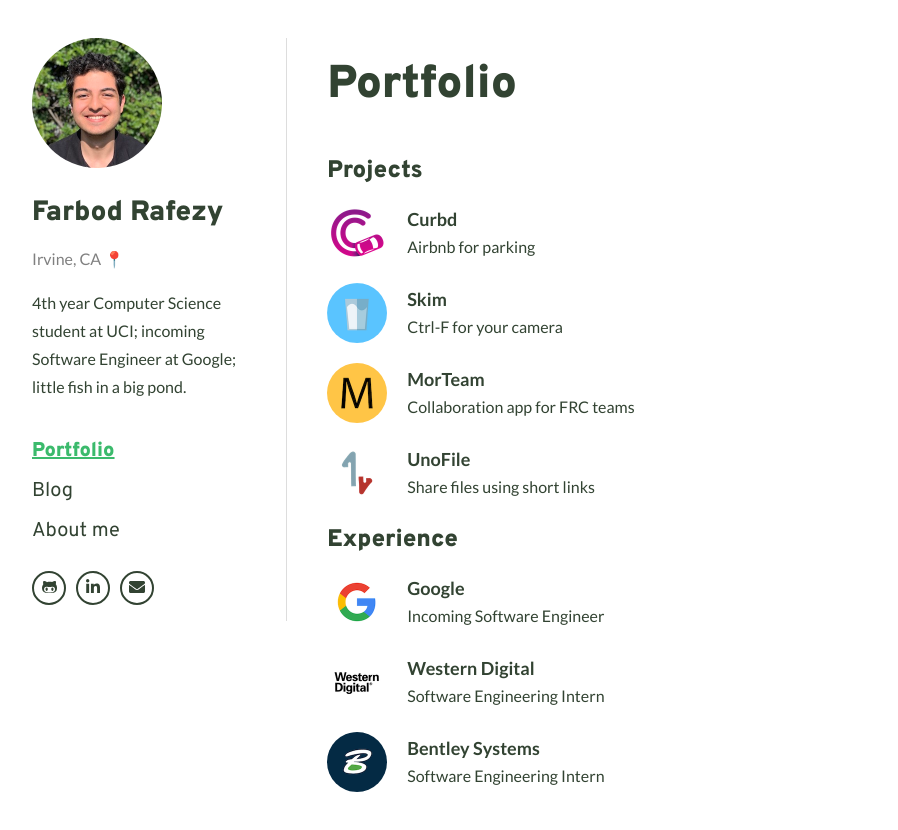
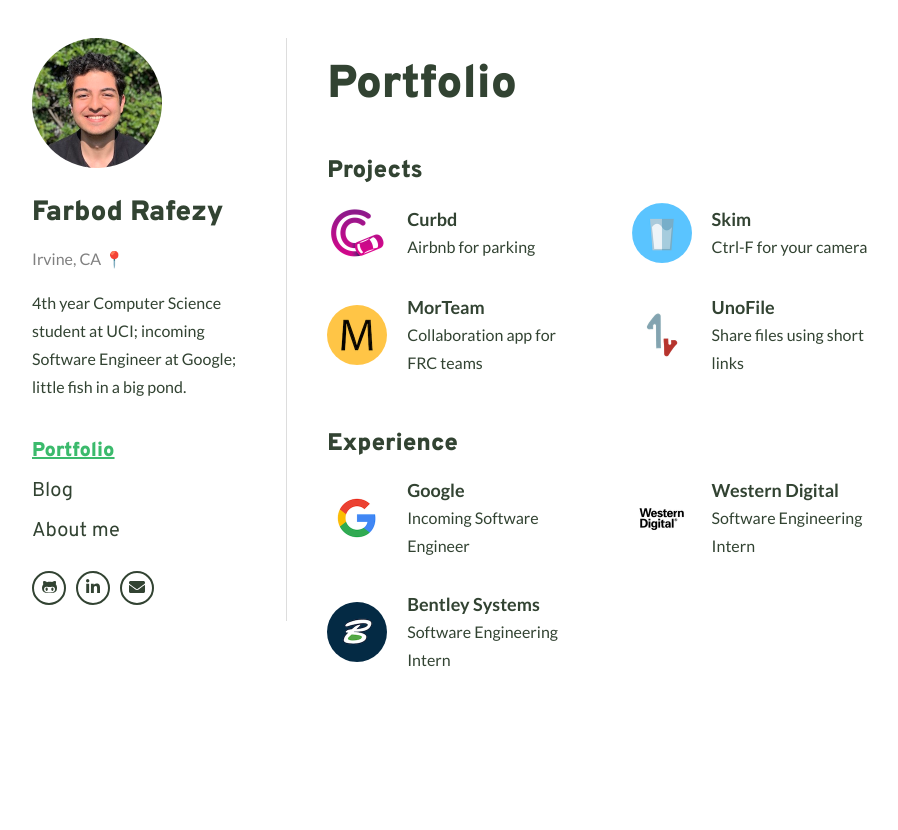
Before and after one commit to Farbod909/personal-website-gatsby, a Gatsby site: page / in a window 1280 px wide. Shown: the whole page, without its empty margins (156-1054 px from the left). After the commit the page ends 800 px from the top, so only its background shows below. Built offline with nearby package versions, Linux system fonts and the light colour scheme; Gatsby itself is replaced by a stand-in of ours.

Commit message:
Make portfolio a grid

```diff
--- a/src/pages/index.js
+++ b/src/pages/index.js
@@ -3,6 +3,7 @@
 import Content from "../components/Content";
 import PageTitle from "../components/PageTitle";
 import SEO from "../components/seo";
+import styles from "./index.module.css";
 
 import googleImg from "../images/google.png";
 import wdImg from "../images/wd.png";
@@ -22,10 +23,12 @@
   >
     <div
       style={{
-        marginBottom: 20,
-        display: "flex",
-        alignItems: "center"
+        marginBottom: 30,
+        display: "inline-flex",
+        alignItems: "center",
+        marginRight: 50
       }}
+      className={styles.portfolioItem}
     >
       <img
         src={props.imgsrc}
--- /dev/null
+++ b/src/pages/index.module.css
@@ -0,0 +1,9 @@
+.portfolioItem {
+    width: calc(50% - 50px);
+}
+
+@media only screen and (max-width: 975px) {
+    .portfolioItem {
+        width: 100%;
+    }
+}
```
